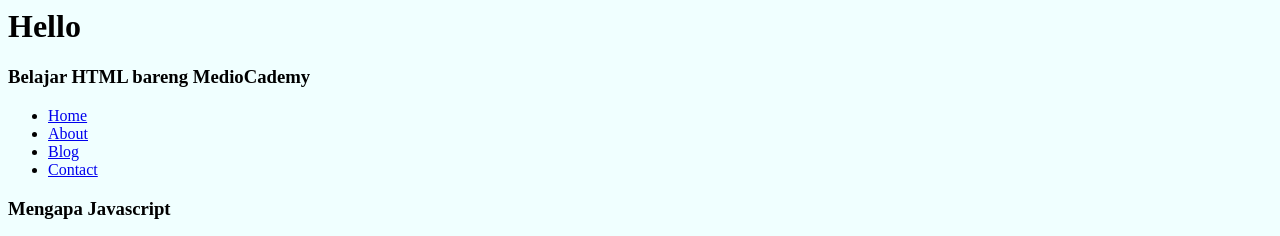
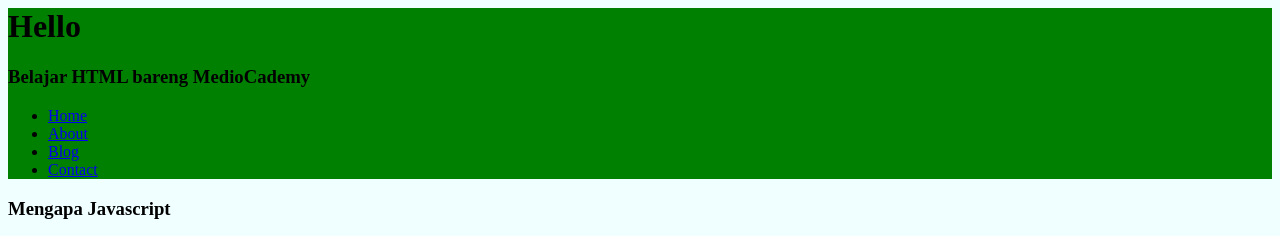
Before and after one commit to gulaicincang/belajar-html, a plain HTML site: page index.html in a window 1280 px wide. Shown: the top 236 px of the page. Drawn offline with Linux system fonts and the light colour scheme.

Commit message:
Update content

```diff
--- a/index.html
+++ b/index.html
@@ -12,6 +12,7 @@
     background-color: wheat
   }
   </style>
+  <div class="container">
   <h1>Hello</h1>
   <h3>Belajar HTML bareng MedioCademy</h3>
   <ul>
@@ -20,6 +21,7 @@
       <li><a href="#blog">Blog</a></li>
       <li><a href="#contact">Contact</a></li>
   </ul>
+</div>
   <h3>Mengapa Javascript</h3>
   <ol>
     <li>Karena banyak dibutuhkan</li>
--- a/style.css
+++ b/style.css
@@ -1,3 +1,7 @@
 body{
   background-color: azure
 }
+
+.container{
+ background-color:green ;
+}
```
